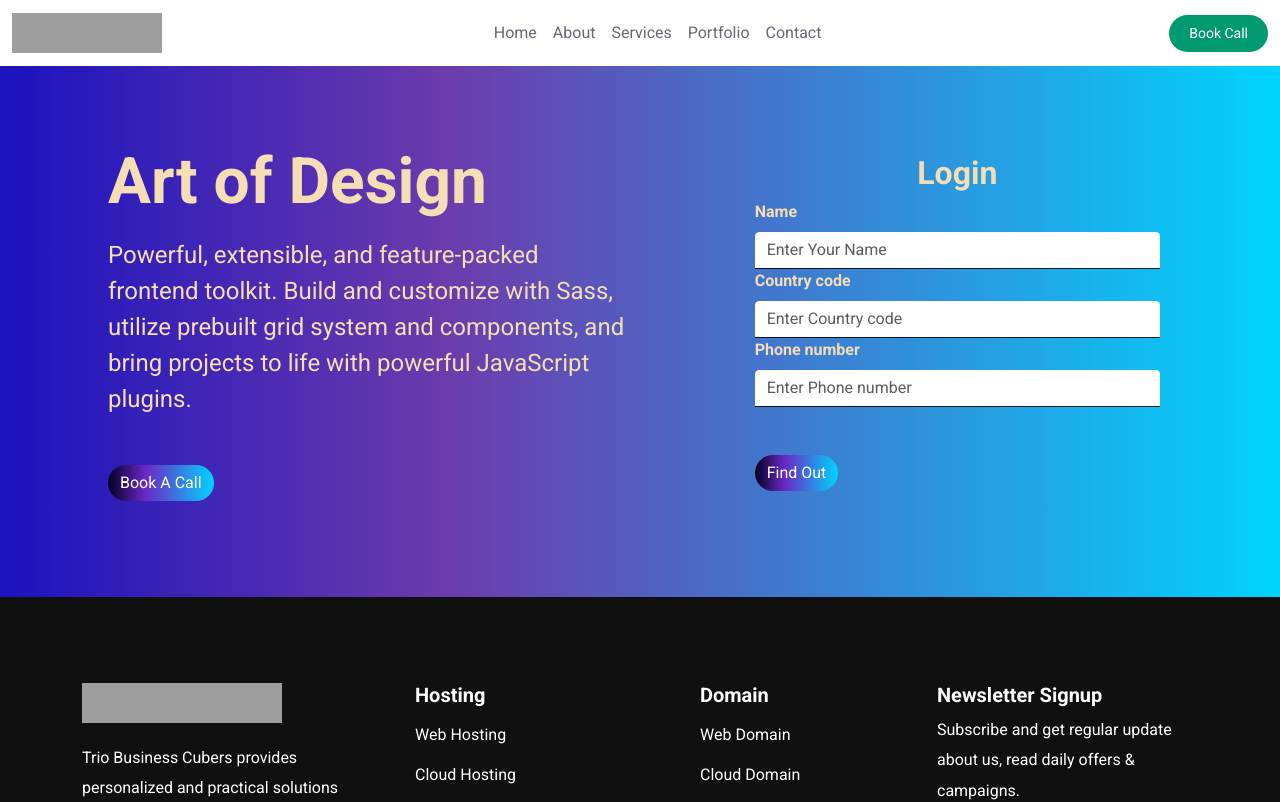
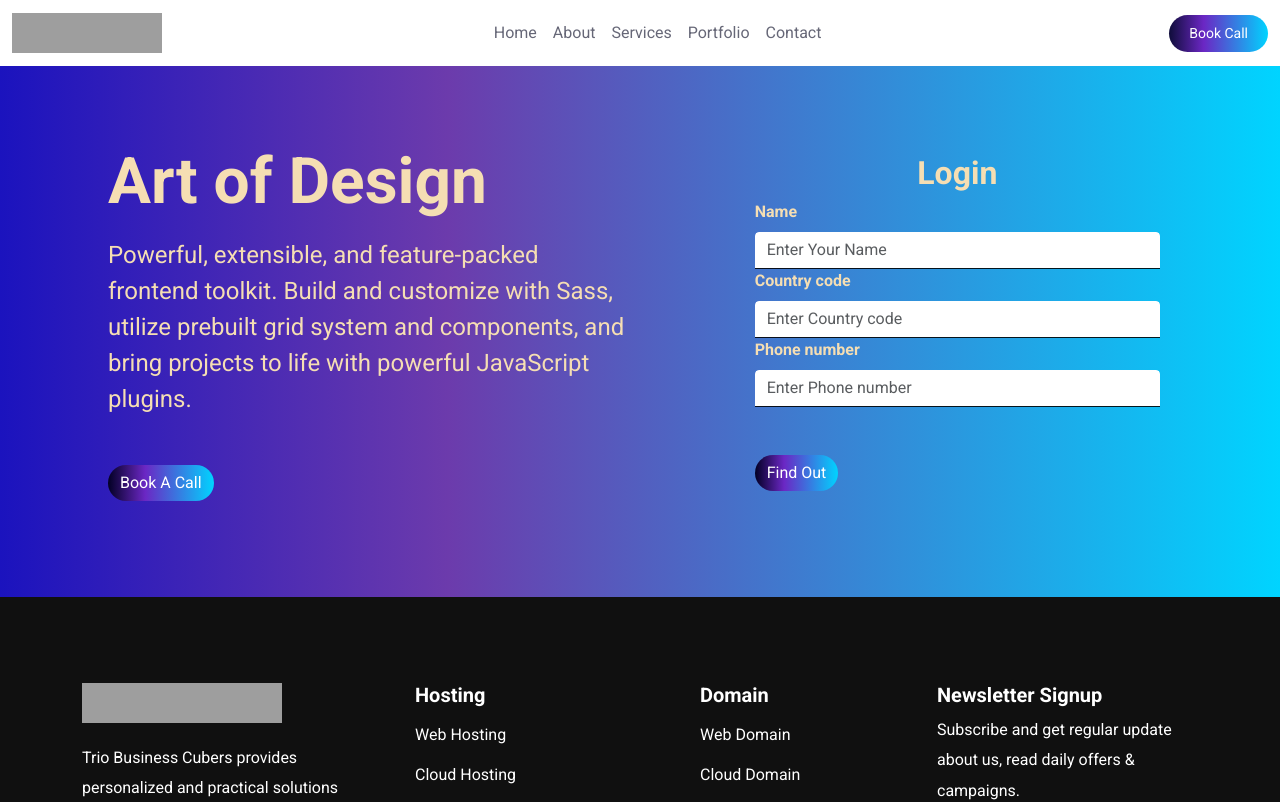
Before and after one commit to RashidulIslam0/Business-, a React (Vite) app: page / in a window 1280 px wide. Shown: the top 802 px of the page. Built offline with nearby package versions, Linux system fonts and the light colour scheme; grey boxes are pictures that could not be loaded.

Commit message:
Button color Change

```diff
--- a/src/Components/Header/header.css
+++ b/src/Components/Header/header.css
@@ -7,13 +7,21 @@
 }
 
 .Login-button {
-  background-color: #009970;
   color: #fff;
   font-size: 14px;
   padding: 8px 20px;
   border-radius: 50px;
   text-decoration: none;
   transition: 0.3s background-color;
+
+  border: none;
+  border-radius: 50px;
+  background: linear-gradient(
+    90deg,
+    rgb(15, 13, 58) 0%,
+    rgb(107, 39, 196) 35%,
+    rgba(0, 212, 255, 1) 100%
+  );
 }
 
 .Login-button:hover {
```
